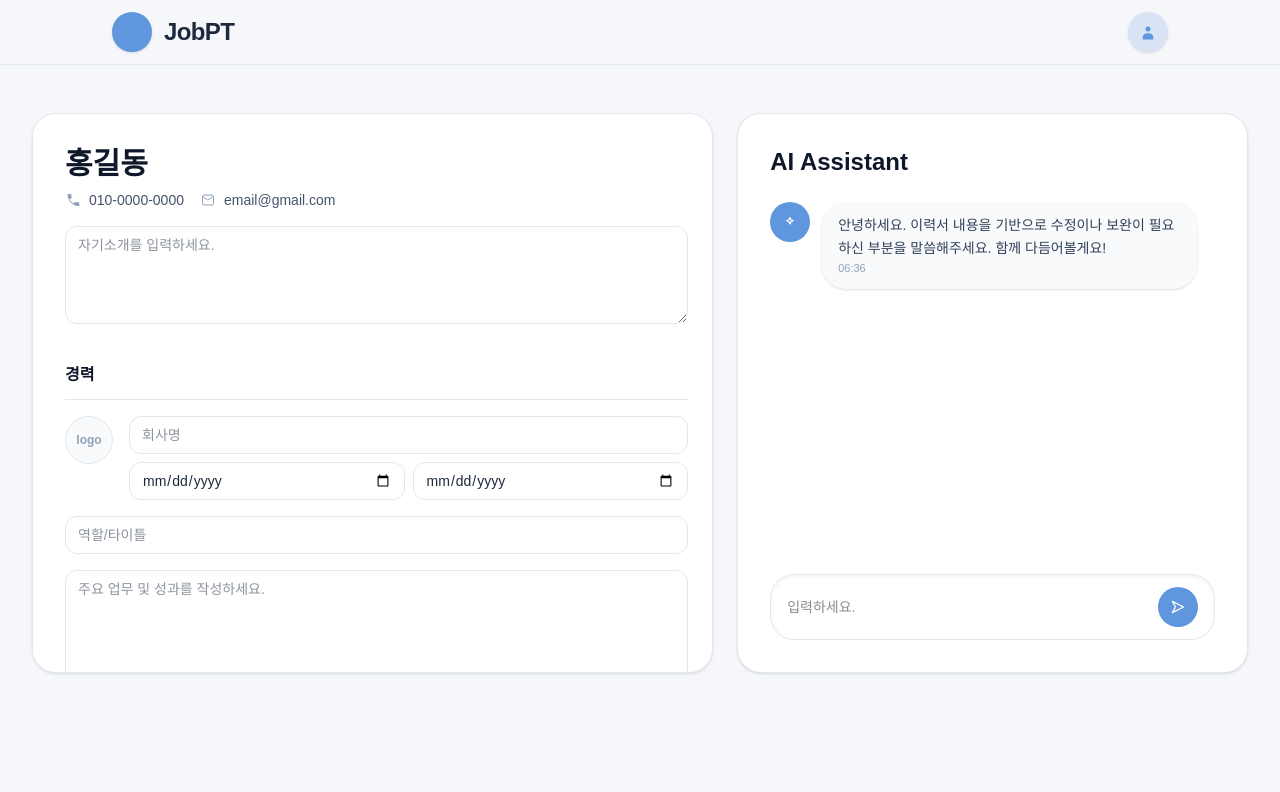
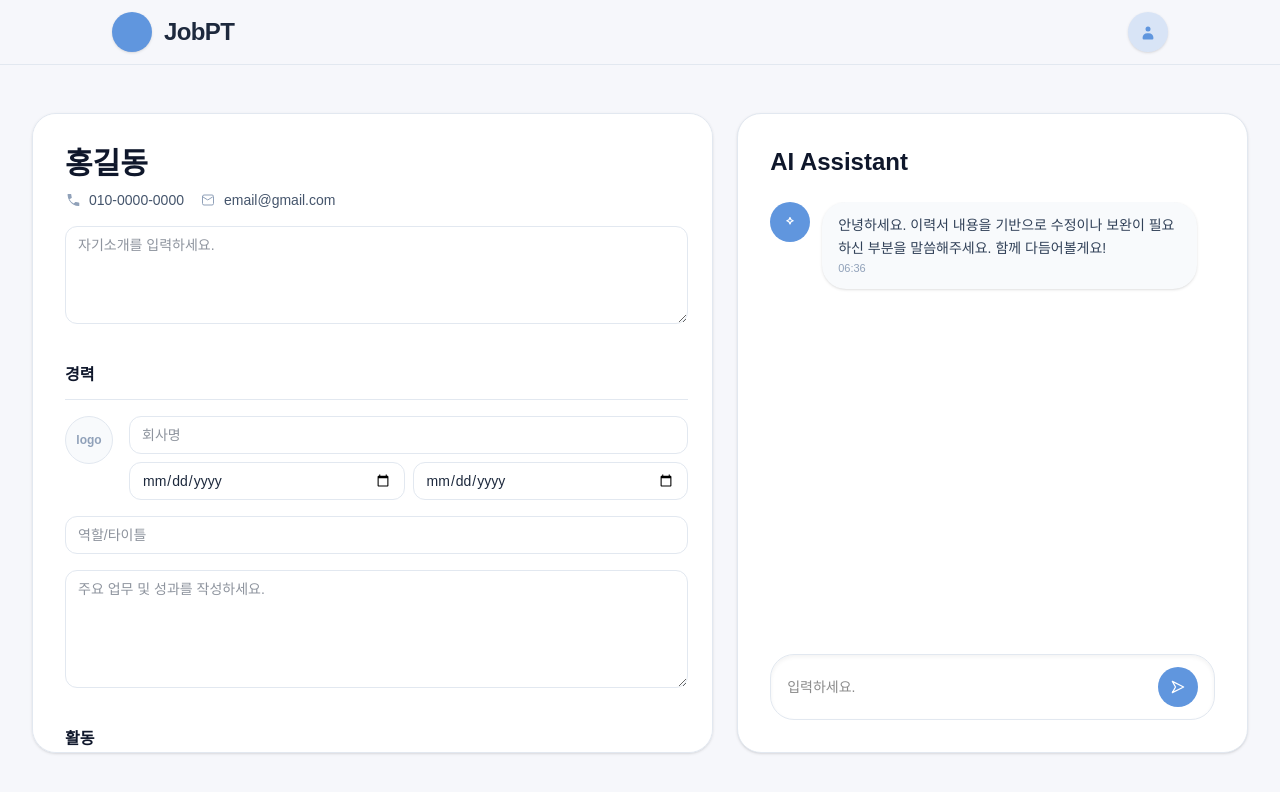
Before and after one commit to Pseudo-Lab/JobPT, a Next.js app in the folder frontend/: page /editor in a window 1280 px wide. Shown: the top 792 px of the page. Built offline with nearby package versions, Linux system fonts and the light colour scheme; a small style sheet from the web is missing.

Commit message:
feat: ai assit 박스 크기 고정되게

```diff
--- a/frontend/src/app/editor/page.tsx
+++ b/frontend/src/app/editor/page.tsx
@@ -332,7 +332,7 @@ const EditorPage = () => {
             <ResumeSummaryView
               summary={resumeSummary}
               editable
-              className="max-h-[calc(110vh-20rem)] overflow-y-auto pr-6"
+              className="max-h-[80vh] overflow-y-auto pr-6"
               // onAttach={(item) => {
               //   setAttachments((prev) => {
               //     const exists = prev.find((p) => p.id === item.id);
@@ -356,7 +356,7 @@ const EditorPage = () => {
             />
 
             <div className="flex h-full flex-col gap-6">
-              <section className="flex h-full min-h-[70vh] flex-col rounded-3xl border border-slate-200 bg-white p-8 shadow-sm">
+              <section className="flex h-[80vh] flex-col rounded-3xl border border-slate-200 bg-white p-8 shadow-sm">
                 <header className="flex items-center justify-between">
                   <div>
                     <h2 className="text-2xl font-semibold text-slate-900">AI Assistant</h2>
```
